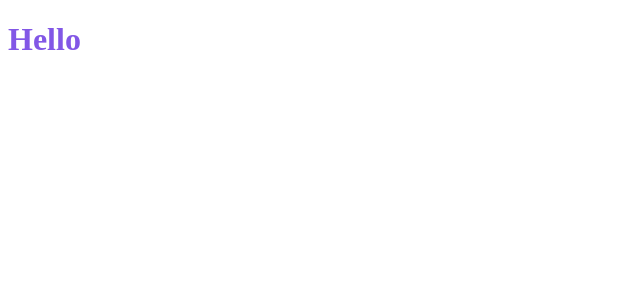
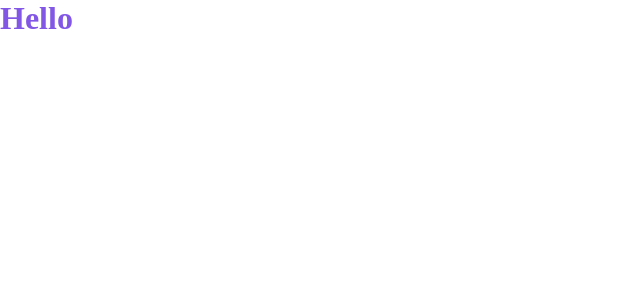
Before and after one commit to Branc0/dt-money, a React (Create React App) app: page / in a window 1280 px wide. Shown: the top 300 px of the page, without its empty margins (0-640 px from the left). Built offline with nearby package versions, Linux system fonts and the light colour scheme.

Commit message:
feat: creates global styles

```diff
--- a/src/App.tsx
+++ b/src/App.tsx
@@ -1,5 +1,6 @@
 import styled from 'styled-components';
 import React from 'react';
+import { GlobalStyle } from './styles/global';
 
 const Title = styled.h1`
   color: #8257E6;
@@ -9,6 +10,7 @@
   return (
     <div className="App">
       <Title>Hello</Title>
+      <GlobalStyle />
     </div>
   );
 }
--- /dev/null
+++ b/src/styles/global.ts
@@ -0,0 +1,47 @@
+import { createGlobalStyle } from 'styled-components';
+
+export const GlobalStyle = createGlobalStyle`
+:root {
+    --background: #f0f2f5;
+    --red: #E52E4D;
+    --blue: #5429CC;
+
+    --blue-light: #6933FF;
+
+    --text-title: #363F5F;
+    --text-body: #969CB3;
+
+    --background: #F0F2F5;
+    --shape: #FFF;
+}
+
+* {
+    margin: 0;
+    padding: 0;
+    box-sizing: border-box;
+}
+
+html {
+    @media (max-width: 1080px) {
+        font-size: 93.75%
+    }
+
+    @media (max-width: 720px) {
+        font-size: 87.5%
+    }
+}
+
+body {
+    background: var(--backgorund);
+    -webkit-font-smoothing: antialiased;
+}
+
+button {
+    cursor: pointer;
+}
+
+[disabled] {
+    opacity: 0.6;
+    cursor: not-allowed;
+}
+`
```
